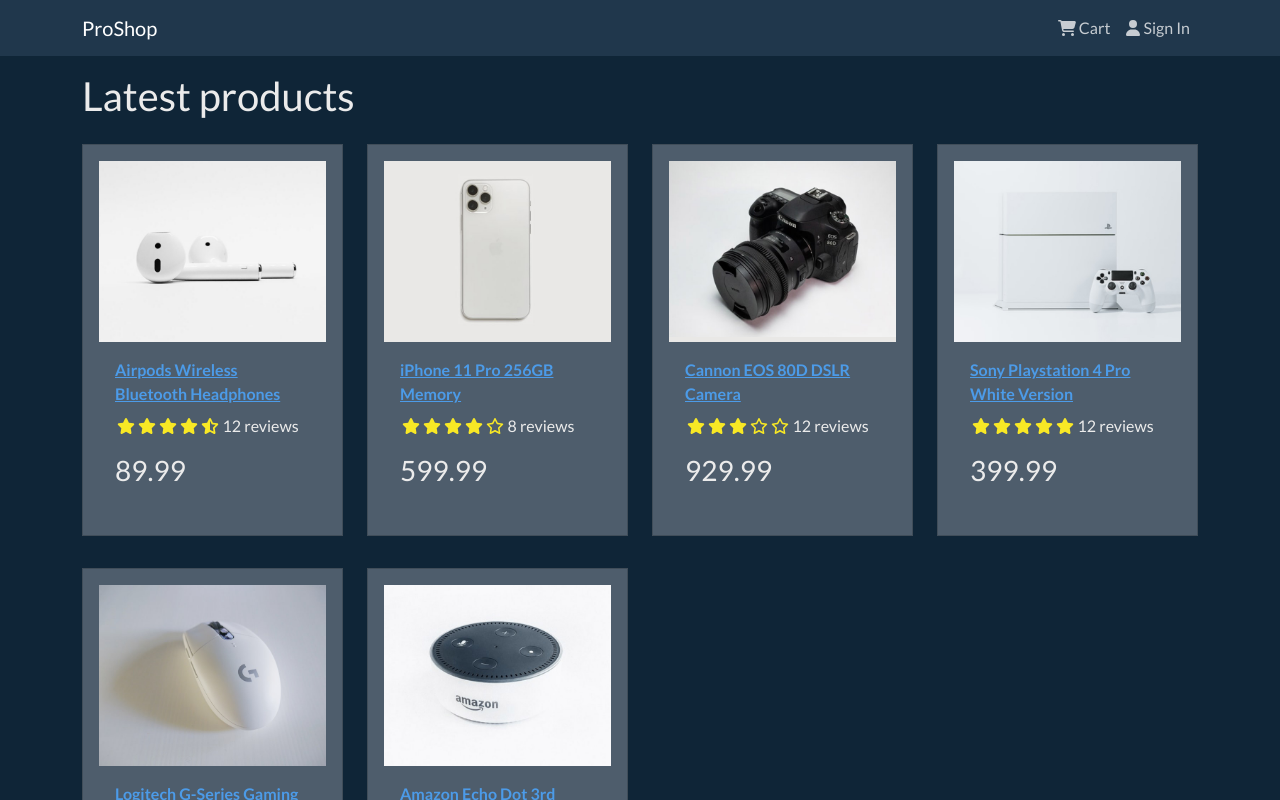
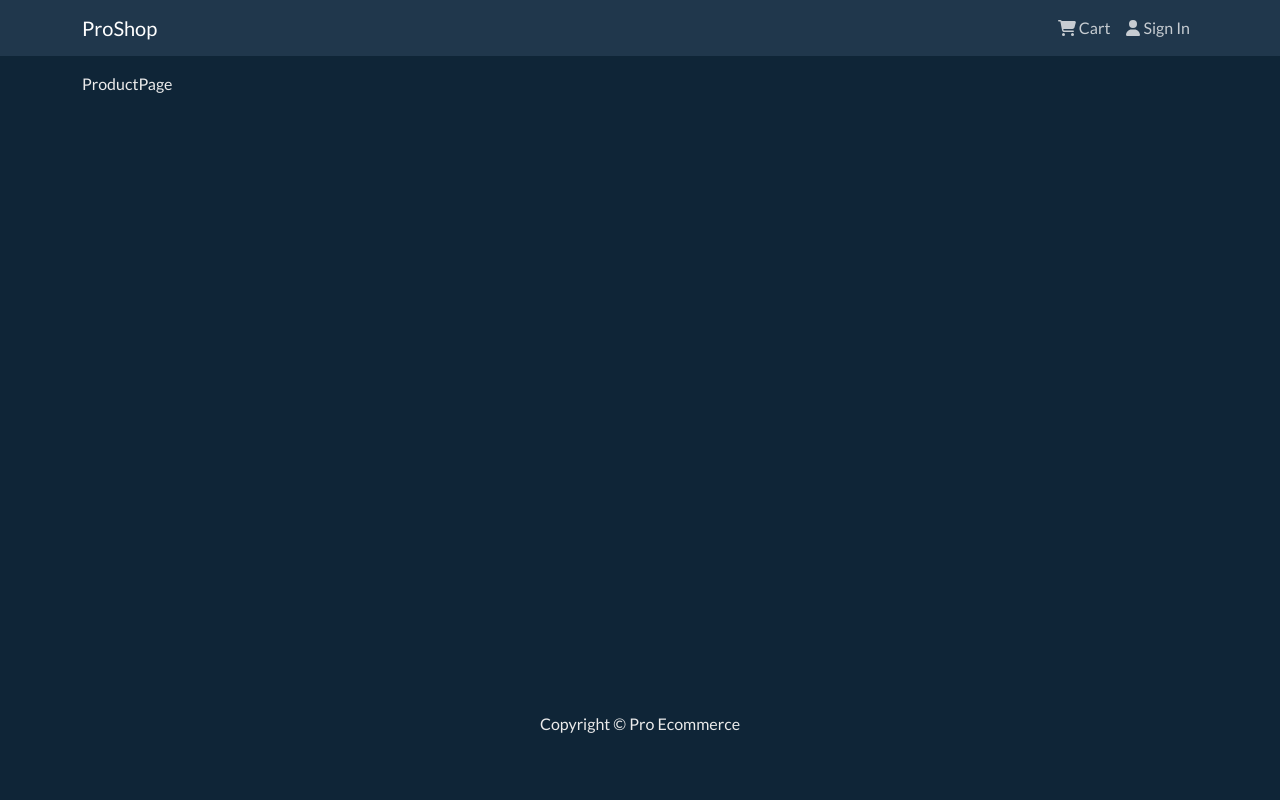
Before and after one commit to cristiangomezgt/pro-ecommerce, a React (Vite) app in the folder frontend/: page /product/1 in a window 1280 px wide. Shown: the top 800 px of the page. Built offline with nearby package versions, Linux system fonts and the light colour scheme.

Commit message:
✨ Feat: Implement react router on the home page

```diff
--- a/frontend/package.json
+++ b/frontend/package.json
@@ -24,6 +24,7 @@
   "devDependencies": {
     "@types/react": "^18.0.28",
     "@types/react-dom": "^18.0.11",
+    "@types/react-router-bootstrap": "^0.26.0",
     "@typescript-eslint/eslint-plugin": "^5.55.0",
     "@typescript-eslint/parser": "^5.55.0",
     "@vitejs/plugin-react": "^3.1.0",
--- a/frontend/src/App.tsx
+++ b/frontend/src/App.tsx
@@ -1,22 +1,28 @@
 import React from 'react';
+import { BrowserRouter, Route } from 'react-router-dom';
 import { Container } from 'react-bootstrap';
 import Header from './components/Header';
 import Footer from './components/Footer';
 import Home from './pages/home';
+import { Routes } from 'react-router';
+import ProductPage from './pages/ProductPage';
 
 type Props = {};
 
 const App = (props: Props) => {
   return (
-    <>
+    <BrowserRouter>
       <Header />
       <main className='py-3'>
         <Container>
-          <Home></Home>
+          <Routes>
+            <Route element={<Home />} path='/' />
+            <Route element={<ProductPage />} path='/product/:id' />
+          </Routes>
         </Container>
       </main>
       <Footer />
-    </>
+    </BrowserRouter>
   );
 };
 
--- a/frontend/src/components/Header.tsx
+++ b/frontend/src/components/Header.tsx
@@ -3,6 +3,7 @@
 import { FontAwesomeIcon } from '@fortawesome/react-fontawesome';
 import React from 'react';
 import { Navbar, Container, Nav } from 'react-bootstrap';
+import { LinkContainer } from 'react-router-bootstrap';
 type Props = {};
 
 const Header = (props: Props) => {
@@ -10,16 +11,22 @@
     <header>
       <Navbar bg='dark' variant='dark' expand='lg' collapseOnSelect>
         <Container>
-          <Navbar.Brand href='#home'>ProShop</Navbar.Brand>
+          <LinkContainer to='/'>
+            <Navbar.Brand href='#home'>ProShop</Navbar.Brand>
+          </LinkContainer>
           <Navbar.Toggle aria-controls='basic-navbar-nav' />
           <Navbar.Collapse id='basic-navbar-nav'>
             <Nav className='ms-auto'>
-              <Nav.Link href='#home'>
-                <FontAwesomeIcon icon={faCartShopping} /> Cart
-              </Nav.Link>
-              <Nav.Link href='#link'>
-                <FontAwesomeIcon icon={faUser} /> Sign In
-              </Nav.Link>
+              <LinkContainer to='/cart'>
+                <Nav.Link>
+                  <FontAwesomeIcon icon={faCartShopping} /> Cart
+                </Nav.Link>
+              </LinkContainer>
+              <LinkContainer to='login'>
+                <Nav.Link>
+                  <FontAwesomeIcon icon={faUser} /> Sign In
+                </Nav.Link>
+              </LinkContainer>
             </Nav>
           </Navbar.Collapse>
         </Container>
--- a/frontend/src/components/ProductCard.tsx
+++ b/frontend/src/components/ProductCard.tsx
@@ -2,6 +2,7 @@
 import { Card } from 'react-bootstrap';
 import { Product } from '../types';
 import Rating from './Rating';
+import { Link } from 'react-router-dom';
 
 type Props = {
   product: Product;
@@ -10,15 +11,15 @@
 const ProductCard = (props: Props) => {
   return (
     <Card className='my-3 p-3 rounded'>
-      <a href={`/product/${props.product._id}`}>
+      <Link to={`/product/${props.product._id}`}>
         <Card.Img src={props.product.image} variant='top' />
-      </a>
+      </Link>
       <Card.Body>
-        <a href={`/product/${props.product._id}`}>
+        <Link to={`/product/${props.product._id}`}>
           <Card.Title as='div'>
             <strong>{props.product.name}</strong>
           </Card.Title>
-        </a>
+        </Link>
         <Card.Text as='div'>
           <Rating
             value={props.product.rating}
--- /dev/null
+++ b/frontend/src/pages/ProductPage.tsx
@@ -0,0 +1,9 @@
+import React from 'react';
+
+type Props = {};
+
+const ProductPage = (props: Props) => {
+  return <div>ProductPage</div>;
+};
+
+export default ProductPage;
```
Also changed, not shown: 1 other file (tests, documents, lock files or other folders).
